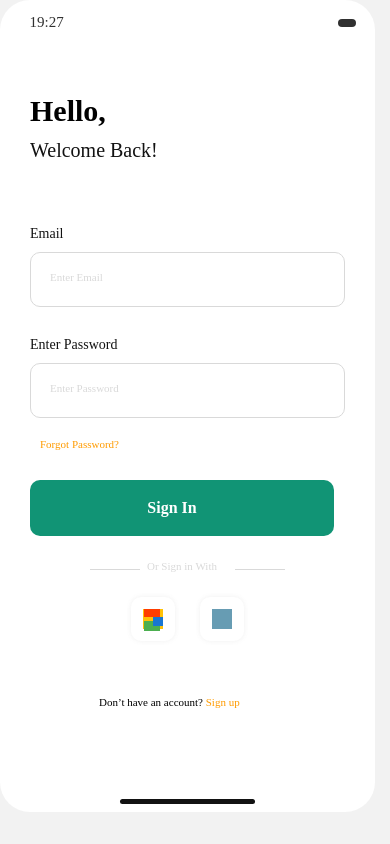
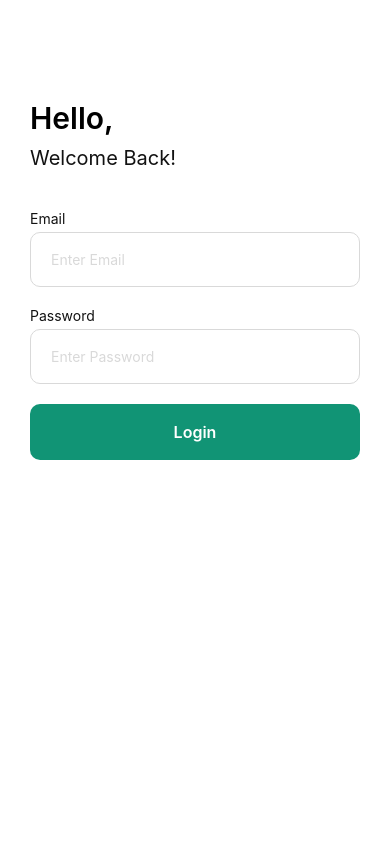
Before and after one commit to Pooky-dot/recipe-load, a React Native app: screen /LoginScreen in a window 390 px wide. Built offline with nearby package versions, Linux system fonts and the light colour scheme.

Commit message:
'로그인구현'

```diff
--- a/package.json
+++ b/package.json
@@ -10,6 +10,7 @@
     "web": "expo start --web"
   },
   "dependencies": {
+    "@react-native-async-storage/async-storage": "^2.1.2",
     "@react-navigation/native": "^7.1.0",
     "@react-navigation/stack": "^7.2.4",
     "expo": "~52.0.39",
--- a/src/component/LoginScreen.js
+++ b/src/component/LoginScreen.js
@@ -1,391 +1,134 @@
-import React from 'react';
-import { View, Text, StyleSheet } from 'react-native';
+import React, { useState } from 'react';
+import { View, Text, StyleSheet, TextInput, TouchableOpacity, Alert } from 'react-native';
+import AsyncStorage from '@react-native-async-storage/async-storage';
 
 const LoginScreen = () => {
+  const [email, setEmail] = useState('');
+  const [password, setPassword] = useState('');
+
+  // 로그인 버튼 클릭 핸들러: 백엔드 로그인 API 호출
+  const handleLogin = async () => {
+    try {
+      const response = await fetch('http://172.30.1.85:8080/api/login', {
+        method: 'POST',
+        headers: {
+          'Content-Type': 'application/json',
+        },
+        body: JSON.stringify({ email, password }),
+      });
+
+      if (!response.ok) {
+        // 실패 시 응답 텍스트(또는 JSON)를 받아서 에러 처리
+        const errorText = await response.text();
+        Alert.alert('로그인 실패', errorText);
+        return;
+      }
+
+      // 성공 시 응답 JSON 파싱
+      const data = await response.json();
+      // 예시 응답: { token: "JWT_TOKEN", email: "test@example.com", username: "testuser" }
+      // 토큰 저장
+      await AsyncStorage.setItem('authToken', data.token);
+
+      Alert.alert('로그인 성공', '환영합니다!');
+      // 이후 홈 화면 등으로 이동하는 로직 추가 가능 (예: React Navigation)
+
+    } catch (error) {
+      console.error('로그인 중 오류 발생:', error);
+      Alert.alert('오류', '로그인 중 문제가 발생했습니다.');
+    }
+  };
+
   return (
     <View style={styles.container}>
       {/* 상단 인삿말 */}
       <Text style={styles.helloText}>Hello,</Text>
       <Text style={styles.welcomeText}>Welcome Back!</Text>
 
-      {/* Forgot Password */}
-      <Text style={styles.forgotText}>Forgot Password?</Text>
-
-      {/* 왼쪽 아이콘 박스 */}
-      <View style={styles.iconBox1} />
-
-      {/* 아이콘 내부 구성 (첫 번째 아이콘 그룹) */}
-      <View style={styles.iconGroup}>
-        <View style={styles.innerIcon1} />
-        <View style={styles.innerIcon2} />
-        <View style={styles.innerIcon3} />
-        <View style={styles.innerIcon4} />
-      </View>
-
-      {/* 오른쪽 아이콘 박스 */}
-      <View style={styles.iconBox2} />
-      <View style={styles.iconOverlay}>
-        <View style={styles.innerIconBlue} />
-      </View>
-      <View style={styles.iconOverlayTransparent} />
-
-      {/* Sign up 텍스트 */}
-      <View style={styles.signupContainer}>
-        <Text style={styles.signupText}>
-          Don’t have an account?{' '}
-          <Text style={styles.signupLink}>Sign up</Text>
-        </Text>
-      </View>
-
-      {/* 구분선 (오른쪽, 왼쪽) */}
-      <View style={styles.lineRight} />
-      <View style={styles.lineLeft} />
-      <Text style={styles.orText}>Or Sign in With</Text>
-
       {/* Email 입력 영역 */}
       <View style={styles.inputEmail}>
-        <View style={styles.inputField} />
-        <Text style={styles.placeholderText}>Enter Email</Text>
         <Text style={styles.labelText}>Email</Text>
+        <TextInput
+          style={styles.inputField}
+          placeholder="Enter Email"
+          placeholderTextColor="#d9d9d9"
+          value={email}
+          onChangeText={setEmail}
+          keyboardType="email-address"
+          autoCapitalize="none"
+        />
       </View>
 
       {/* Password 입력 영역 */}
       <View style={styles.inputPassword}>
-        <View style={styles.inputField} />
-        <Text style={styles.placeholderText}>Enter Password</Text>
-        <Text style={styles.labelText}>Enter Password</Text>
+        <Text style={styles.labelText}>Password</Text>
+        <TextInput
+          style={styles.inputField}
+          placeholder="Enter Password"
+          placeholderTextColor="#d9d9d9"
+          value={password}
+          onChangeText={setPassword}
+          secureTextEntry={true}
+        />
       </View>
 
-      {/* Sign In 버튼 */}
-      <View style={styles.signInButton}>
-        <Text style={styles.signInText}>Sign In</Text>
-        <View style={styles.buttonIcon}>
-          <View style={styles.buttonIconOverlay} />
-        </View>
-      </View>
-
-      {/* 하단 다크모드 핸들 (드래그 막대) */}
-      <View style={styles.darkModeIndicator}>
-        <View style={styles.darkModeHandle} />
-      </View>
-
-      {/* 상단 상태바 (시간, 배터리 아이콘 등) */}
-      <View style={styles.topBar}>
-        <View style={styles.batteryContainer}>
-          <View style={styles.batteryIcon} />
-        </View>
-        <View style={styles.timeContainer}>
-          <Text style={styles.timeText}>19:27</Text>
-        </View>
-      </View>
+      {/* 로그인 버튼 */}
+      <TouchableOpacity style={styles.signInButton} onPress={handleLogin}>
+        <Text style={styles.signInText}>Login</Text>
+      </TouchableOpacity>
     </View>
   );
 };
 
 const styles = StyleSheet.create({
   container: {
-    width: 375,
-    height: 812,
+    flex: 1,
     backgroundColor: '#fff',
-    borderRadius: 30,
-    overflow: 'hidden',
-    position: 'relative',
+    paddingHorizontal: 30,
+    paddingTop: 100,
   },
   helloText: {
-    position: 'absolute',
-    left: 30,
-    top: 94,
+    fontSize: 30,
+    fontWeight: '600',
+    marginBottom: 10,
     color: '#000',
-    fontSize: 30, // text-3xl
-    fontWeight: '600',
-    fontFamily: 'Poppins',
   },
   welcomeText: {
-    position: 'absolute',
-    left: 30,
-    top: 139,
+    fontSize: 20,
+    fontWeight: '400',
+    marginBottom: 40,
     color: '#121212',
-    fontSize: 20, // text-xl (대략)
-    fontWeight: '400',
-    fontFamily: 'Poppins',
-  },
-  forgotText: {
-    position: 'absolute',
-    left: 40,
-    top: 438,
-    textAlign: 'center',
-    color: '#ff9b00',
-    fontSize: 11,
-    fontWeight: '400',
-    fontFamily: 'Poppins',
-  },
-  iconBox1: {
-    position: 'absolute',
-    left: 131,
-    top: 597,
-    width: 44, // w-11
-    height: 44, // h-11
-    backgroundColor: '#fff',
-    borderRadius: 10,
-    shadowColor: 'rgba(105,105,105,0.10)',
-    shadowOffset: { width: 0, height: 0 },
-    shadowOpacity: 1,
-    shadowRadius: 5,
-    elevation: 3,
-  },
-  iconGroup: {
-    position: 'absolute',
-    left: 141,
-    top: 607,
-    width: 24, // w-6
-    height: 24, // h-6
-    overflow: 'hidden',
-  },
-  innerIcon1: {
-    position: 'absolute',
-    left: 2,
-    top: 2,
-    width: 20, // w-5 ~20px
-    height: 20,
-    backgroundColor: '#ffc107',
-  },
-  innerIcon2: {
-    position: 'absolute',
-    left: 3.15,
-    top: 2,
-    width: 15.66,
-    height: 7.76,
-    backgroundColor: '#ff3d00',
-  },
-  innerIcon3: {
-    position: 'absolute',
-    left: 3.10,
-    top: 14.03,
-    width: 15.61,
-    height: 14, // h-2 대신 근사치 사용
-    backgroundColor: '#4caf50',
-  },
-  innerIcon4: {
-    position: 'absolute',
-    left: 12,
-    top: 10,
-    width: 10, // 2.5의 근사치
-    height: 9.41,
-    backgroundColor: '#1976d2',
-  },
-  iconBox2: {
-    position: 'absolute',
-    left: 200,
-    top: 597,
-    width: 44,
-    height: 44,
-    backgroundColor: '#fff',
-    borderRadius: 10,
-    shadowColor: 'rgba(105,105,105,0.10)',
-    shadowOffset: { width: 0, height: 0 },
-    shadowOpacity: 1,
-    shadowRadius: 5,
-    elevation: 3,
-  },
-  iconOverlay: {
-    position: 'absolute',
-    left: 210,
-    top: 607,
-    width: 24,
-    height: 24,
-    opacity: 0.6,
-  },
-  innerIconBlue: {
-    position: 'absolute',
-    left: 2,
-    top: 2,
-    width: 20,
-    height: 20,
-    backgroundColor: '#035b81',
-  },
-  iconOverlayTransparent: {
-    position: 'absolute',
-    left: 210,
-    top: 607,
-    width: 24,
-    height: 24,
-    opacity: 0,
-  },
-  signupContainer: {
-    position: 'absolute',
-    left: 99,
-    top: 696,
-    alignItems: 'center',
-  },
-  signupText: {
-    fontSize: 11,
-    fontWeight: '500',
-    fontFamily: 'Poppins',
-    color: '#000',
-  },
-  signupLink: {
-    color: '#ff9b00',
-    fontSize: 11,
-    fontWeight: '500',
-    fontFamily: 'Poppins',
-  },
-  lineRight: {
-    position: 'absolute',
-    left: 235,
-    top: 569,
-    width: 50,
-    height: 1, // h-0 대신 1px 선 사용
-    backgroundColor: '#d9d9d9',
-  },
-  lineLeft: {
-    position: 'absolute',
-    left: 90,
-    top: 569,
-    width: 50,
-    height: 1,
-    backgroundColor: '#d9d9d9',
-  },
-  orText: {
-    position: 'absolute',
-    left: 147,
-    top: 560,
-    textAlign: 'center',
-    color: '#d9d9d9',
-    fontSize: 11,
-    fontWeight: '500',
-    fontFamily: 'Poppins',
   },
   inputEmail: {
-    position: 'absolute',
-    left: 30,
-    top: 226,
-    width: 315,
-    height: 81,
+    marginBottom: 20,
+  },
+  inputPassword: {
+    marginBottom: 20,
+  },
+  labelText: {
+    fontSize: 14,
+    color: '#121212',
+    marginBottom: 5,
   },
   inputField: {
-    position: 'absolute',
-    left: 0,
-    top: 26,
-    width: 315,
     height: 55,
     borderWidth: 1.5,
     borderColor: '#d9d9d9',
     borderRadius: 10,
-  },
-  placeholderText: {
-    position: 'absolute',
-    left: 20,
-    top: 45,
-    color: '#d9d9d9',
-    fontSize: 11,
-    fontWeight: '400',
-    fontFamily: 'Poppins',
-  },
-  labelText: {
-    position: 'absolute',
-    left: 0,
-    top: 0,
+    paddingHorizontal: 20,
+    fontSize: 14,
     color: '#121212',
-    fontSize: 14, // text-sm 근사치
-    fontWeight: '400',
-    fontFamily: 'Poppins',
-  },
-  inputPassword: {
-    position: 'absolute',
-    left: 30,
-    top: 337,
-    width: 315,
-    height: 81,
   },
   signInButton: {
-    position: 'absolute',
-    left: 30,
-    top: 480,
-    paddingHorizontal: 85,
+    backgroundColor: '#119475',
     paddingVertical: 18,
-    backgroundColor: '#119475',
     borderRadius: 10,
-    flexDirection: 'row',
     alignItems: 'center',
   },
   signInText: {
-    width: 114,
-    textAlign: 'center',
     color: '#fff',
     fontSize: 16,
     fontWeight: '600',
-    fontFamily: 'Poppins',
-  },
-  buttonIcon: {
-    width: 20,
-    height: 20,
-    position: 'relative',
-  },
-  buttonIconOverlay: {
-    position: 'absolute',
-    left: 0,
-    top: 0,
-    width: 20,
-    height: 20,
-    opacity: 0,
-    backgroundColor: '#fff',
-  },
-  darkModeIndicator: {
-    position: 'absolute',
-    left: 0,
-    top: 778,
-    width: 375,
-    height: 34,
-    overflow: 'hidden',
-  },
-  darkModeHandle: {
-    position: 'absolute',
-    left: 120,
-    top: 21,
-    width: 135,
-    height: 5,
-    backgroundColor: '#121212',
-    borderRadius: 100,
-  },
-  topBar: {
-    position: 'absolute',
-    left: 0,
-    top: 0,
-    width: 375,
-    height: 44, // h-11 (대략 44px)
-  },
-  batteryContainer: {
-    position: 'absolute',
-    left: 293.5,
-    top: 16.6,
-    width: 68,
-    height: 13,
-    overflow: 'hidden',
-  },
-  batteryIcon: {
-    position: 'absolute',
-    left: 44.5,
-    top: 2.48,
-    width: 18,
-    height: 7.67,
-    backgroundColor: '#303030',
-    borderRadius: 4,
-  },
-  timeContainer: {
-    position: 'absolute',
-    left: 0,
-    top: 12,
-    width: 180,
-    height: 22,
-  },
-  timeText: {
-    position: 'absolute',
-    left: 29.5,
-    top: 2,
-    color: '#303030',
-    fontSize: 15,
-    fontWeight: '500',
-    fontFamily: 'SF_Pro_Display',
   },
 });
 
--- a/src/component/SignUp.js
+++ b/src/component/SignUp.js
@@ -51,7 +51,7 @@ const SignUp = () => {
   }
   setErrors({});
 
-  const apiUrl = 'http://172.21.161.6:8080/api/signup';
+  const apiUrl = 'http://172.30.1.85:8080/api/signup';
 
   try {
     const response = await fetch(apiUrl, {
@@ -132,8 +132,7 @@ const SignUp = () => {
 
 const styles = StyleSheet.create({
   container: {
-    width: 375,
-    height: 812,
+    flex:1,
     backgroundColor: 'white',
     borderRadius: 30,
   },
```
Also changed, not shown: 1 other file (tests, documents, lock files or other folders).
